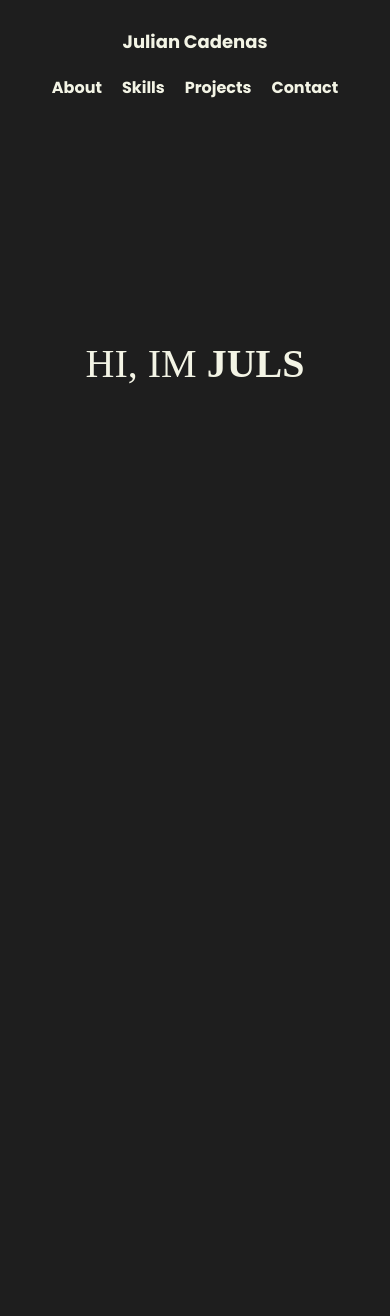
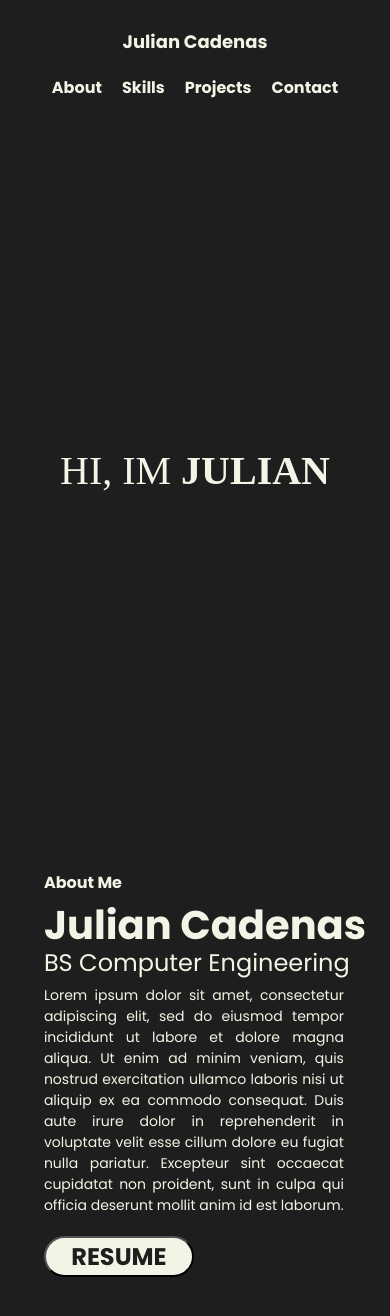
Before and after one commit to julsCadenas/my-portfolio, a React (Create React App) app: page / in a window 390 px wide. Shown: the top 1316 px of the page. Before the commit the page ends 844 px from the top, so only its background shows below. Built offline with nearby package versions, Linux system fonts and the light colour scheme; the HTML template or start-up script is replaced by a standard one.

Commit message:
added about me page

```diff
--- a/src/App.js
+++ b/src/App.js
@@ -1,12 +1,14 @@
 import '../src/styles/App.css';
 import Header from './components/header'
 import Juls from './components/juls'
+import About from './components/about'
 
 function App() {
   return (
     <>
       <Header />
       <Juls />
+      <About />
     </>
   );
 }
--- /dev/null
+++ b/src/components/about.jsx
@@ -0,0 +1,24 @@
+import myphoto from '../../src/images/myphoto.png';
+
+
+const About = () => {
+
+    const bio = "Lorem ipsum dolor sit amet, consectetur adipiscing elit, sed do eiusmod tempor incididunt ut labore et dolore magna aliqua. Ut enim ad minim veniam, quis nostrud exercitation ullamco laboris nisi ut aliquip ex ea commodo consequat. Duis aute irure dolor in reprehenderit in voluptate velit esse cillum dolore eu fugiat nulla pariatur. Excepteur sint occaecat cupidatat non proident, sunt in culpa qui officia deserunt mollit anim id est laborum."
+
+    return (
+        <div class="aboutcontainer">
+            <div className='infocontainer'>
+                <div className='title'>About Me</div>
+                <div className='myname'>Julian Cadenas</div>
+                <div className='course'>BS Computer Engineering</div>
+                <div className='bio'>{bio}</div>
+                <button class="resumeBtn">RESUME</button>
+            </div>
+            <div className='imagecontainer'>
+                <img src={myphoto}/>
+            </div>
+        </div>
+    )
+}
+
+export default About;
--- a/src/components/juls.jsx
+++ b/src/components/juls.jsx
@@ -4,7 +4,7 @@ const Juls = () => {
     const [displayHiImText, setDisplayHiImText] = useState('');
     const [displayJulsText, setDisplayJulsText] = useState('');
     const originalHiImText = "HI, IM ";
-    const originalJulsText = "JULS";
+    const originalJulsText = "JULIAN";
 
     useEffect(() => {
         let hiImIndex = 0;
@@ -31,7 +31,7 @@ const Juls = () => {
 
     return (
         <div className="hicontainer">
-            <p data-text-value="HI, IM JULS">{displayHiImText}<strong>{displayJulsText}</strong></p>
+            <p data-text-value="HI, IM JULIAN">{displayHiImText}<strong>{displayJulsText}</strong></p>
         </div>
     );
 }
--- a/src/styles/App.css
+++ b/src/styles/App.css
@@ -99,14 +99,15 @@ header {
   display: flex;
   justify-content: center;
   align-items: center;
-  margin-top: 200px;
+  margin-top: 120px;
+  width: auto;
+  height: 500px;
 }
 
 .hicontainer p {
   color:#F3F4E5;
   font-size: 100px;
   transition: font-size 0.3s ease;
-
 }
 
 .hicontainer span {
@@ -122,3 +123,202 @@ header {
 }
 
 /* END OF HI IM JULS CSS */
+
+
+/* ABOUT ME CSS */
+
+.aboutcontainer {
+  font-family: "Poppins";
+  color: #F3F4E5;
+  display: flex;
+  justify-content: center;
+  align-items: center;
+  margin-top: 800px;
+  margin-bottom: 100px;
+  transition: font-size 0.3s ease;
+}
+
+.infocontainer {
+  display: flex;
+  flex-direction: column;
+  margin-right: -80px;
+  margin-top: -400px;
+}
+
+.imagecontainer {
+  margin-top: -500px;
+  margin-left: 150px;
+  opacity: 1;
+  transition: opacity 0.5s ease;
+}
+
+.imagecontainer img {
+  width: 500px;
+  height: auto;
+  animation: fadeIn 0.5s ease;
+}
+
+.title {
+  font-size: 34px;
+  font-weight: bold;
+  animation: fadeIn 0.1s ease;
+  transition: font-size 0.3s ease;
+}
+
+.myname {
+  font-size: 80px;
+  font-weight: bold;
+  animation: fadeIn 0.3s ease;
+  transition: font-size 0.3s ease;
+}
+
+.course {
+  font-size: 50px;
+  margin-top: -20px;
+  animation: fadeIn 0.3s ease;
+  transition: font-size 0.3s ease;
+}
+
+.bio {
+  font-size: 22px;
+  width: 650px;
+  height: auto;
+  margin-top: 5px;
+  animation: fadeIn 0.4s ease;
+  transition: font-size 0.3s ease;
+}
+
+.resumeBtn {
+  background-color: #F3F4E5;
+  color: #1e1e1e;
+  font-family: "Poppins";
+  font-weight: bold;
+  font-size: 50px;
+  width: 300px;
+  height: auto;
+  border-radius: 34px;
+  margin-top: 20px;
+  transition: transform 0.3s ease;
+  animation: fadeIn 0.5s ease;
+}
+
+.resumeBtn:hover {
+  transform: scale(1.1);
+}
+
+@media screen and (max-width: 1300px) {
+  .aboutcontainer {
+    margin-top: 550px;
+  }
+
+  .imagecontainer {
+    margin-top: -500px;
+    margin-left: 150px;
+  }
+
+  .imagecontainer img {
+    width: 340px;
+    height: auto;
+    animation: fadeIn 0.5s ease;
+  }
+
+  .infocontainer {
+    margin-left: 0;
+  }
+
+  .title {
+    font-size: 16px;
+    animation: fadeIn 0.1s ease;
+  transition: font-size 0.3s ease;
+  }
+
+  .myname {
+    font-size: 40px;
+    animation: fadeIn 0.2s ease;
+  transition: font-size 0.3s ease;
+  }
+
+  .course {
+    font-size: 24px;
+    margin-top: -10px;
+    animation: fadeIn 0.2s ease;
+  transition: font-size 0.3s ease;
+  }
+
+  .bio {
+    font-size: 14px;
+    width: 300px;
+    animation: fadeIn 0.3s ease;
+  transition: font-size 0.3s ease;
+  }
+
+  .resumeBtn {
+    font-size: 24px;
+    width: 150px;
+    height: auto;
+    animation: fadeIn 0.5s ease;
+    transition: transform 0.3s ease;
+  }
+
+  .resumeBtn:hover {
+    transform: scale(1.1);
+  }
+
+}
+
+@media screen and (max-width: 767px) {
+  .aboutcontainer {
+    flex-direction: column;
+    align-items: center;
+  }
+
+  .imagecontainer {
+    opacity: 0;
+    transition: opacity 0.5s ease;
+    display: none;
+  }
+
+  .infocontainer {
+    margin-left: -60px;
+    text-align: justify;
+  }
+
+  .title {
+    animation: fadeIn 0.1s ease;
+  transition: font-size 0.3s ease;
+  }
+
+  .myname {
+    animation: fadeIn 0.2s ease;
+  transition: font-size 0.3s ease;
+  }
+
+  .course {
+    animation: fadeIn 0.2s ease;
+  transition: font-size 0.3s ease;
+  }
+
+  .bio {
+    animation: fadeIn 0.3s ease;
+  transition: font-size 0.3s ease;
+  }
+
+  .resumeBtn {
+    animation: fadeIn 0.5s ease;
+    transition: transform 0.3s ease;
+  }
+
+  .resumeBtn:hover {
+    transform: scale(1.1);
+  }
+
+}
+
+@keyframes fadeIn {
+  from {
+    opacity: 0;
+  }
+  to {
+    opacity: 1;
+  }
+}
```
